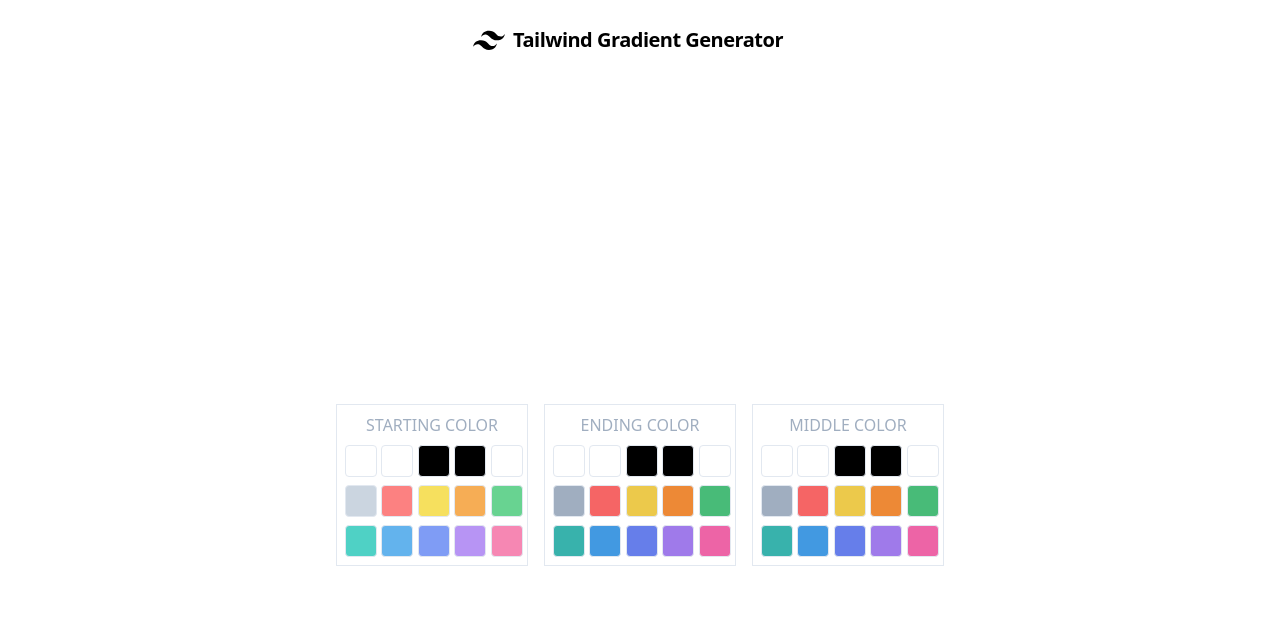
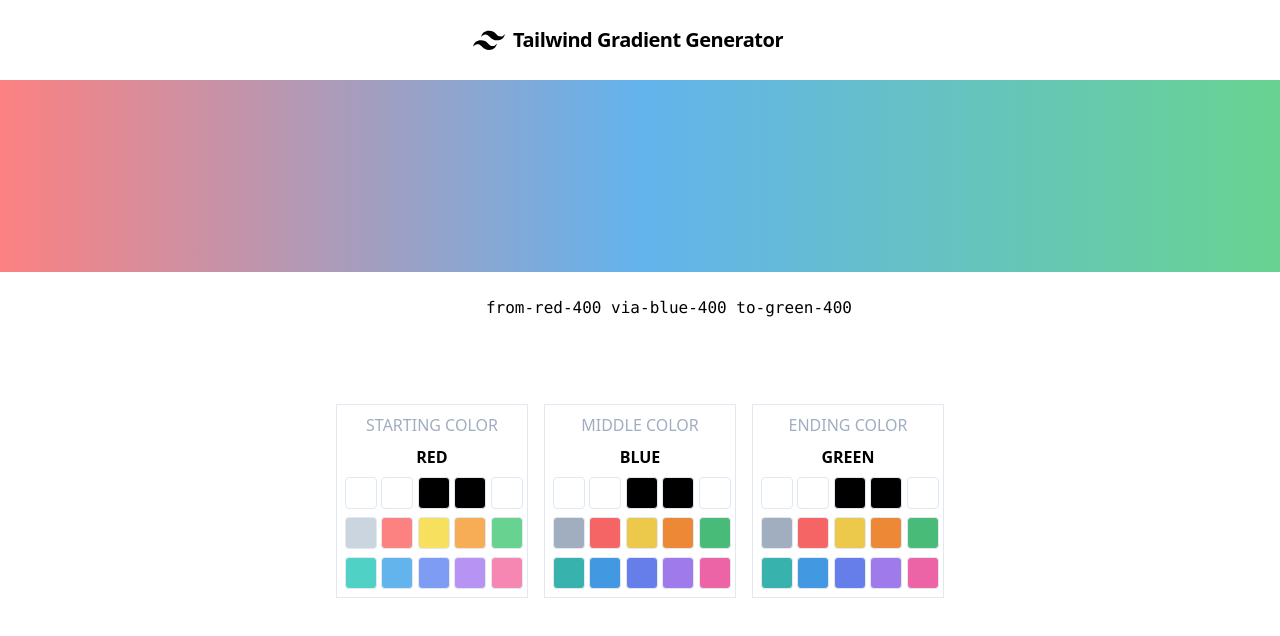
Before and after one commit to roberthgnz/tailwind-gradient-generator, a Vue app: page / in a window 1280 px wide. Shown: the top 636 px of the page. Built offline with nearby package versions, Linux system fonts and the light colour scheme.

Commit message:
Show selected stop

```diff
--- a/src/App.vue
+++ b/src/App.vue
@@ -25,10 +25,11 @@
       </code>
     </pre>
     <div class="w-1/2 p-2 flex justify-center m-auto my-5">
-      <div class="border border-gray-300 p-2 m-2">
-        <h2 class="text-gray-500 font-normal uppercase text-center mb-2">
+      <div class="border border-gray-300 p-2 m-2 uppercase text-center">
+        <h2 class="text-gray-500 font-normal mb-2">
           Starting color
         </h2>
+        <p v-if="from" class="mb-2 font-bold">{{ from }}</p>
         <ul class="grid grid-cols-5 gap-2">
           <li
             v-for="color in colors"
@@ -42,15 +43,16 @@
           </li>
         </ul>
       </div>
-      <div class="border border-gray-300 p-2 m-2">
-        <h2 class="text-gray-500 font-normal uppercase text-center mb-2">
-          Ending color
+      <div class="border border-gray-300 p-2 m-2 uppercase text-center">
+        <h2 class="text-gray-500 font-normal mb-2">
+          Middle color
         </h2>
+        <p v-if="via" class="mb-2 font-bold">{{ via }}</p>
         <ul class="grid grid-cols-5 gap-2">
           <li
             v-for="color in colors"
             :key="color"
-            @click="handleColorStop('to', color)"
+            @click="handleColorStop('via', color)"
           >
             <div
               class="border flex rounded justify-center items-center w-8 h-8 cursor-pointer"
@@ -59,15 +61,16 @@
           </li>
         </ul>
       </div>
-      <div class="border border-gray-300 p-2 m-2">
-        <h2 class="text-gray-500 font-normal uppercase text-center mb-2">
-          Middle color
+      <div class="border border-gray-300 p-2 m-2 uppercase text-center">
+        <h2 class="text-gray-500 font-normal mb-2">
+          Ending color
         </h2>
+        <p v-if="to" class="mb-2 font-bold">{{ to }}</p>
         <ul class="grid grid-cols-5 gap-2">
           <li
             v-for="color in colors"
             :key="color"
-            @click="handleColorStop('via', color)"
+            @click="handleColorStop('to', color)"
           >
             <div
               class="border flex rounded justify-center items-center w-8 h-8 cursor-pointer"
@@ -101,9 +104,9 @@
         "purple",
         "pink",
       ],
-      from: null,
-      to: null,
-      via: null,
+      from: "red",
+      to: "green",
+      via: "blue",
     };
   },
   methods: {
```
